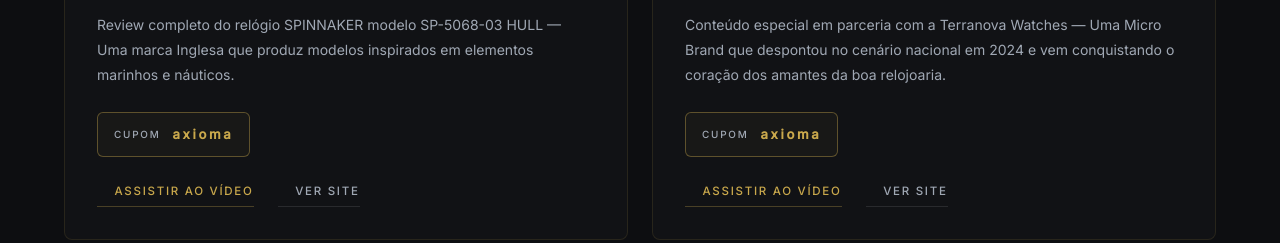
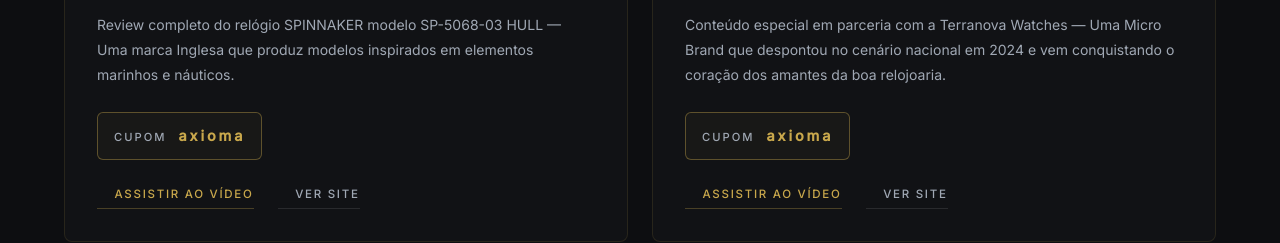
Before and after one commit to caiomarcelo567/Axioma-Watches-SPA, a React (Vite) app: page / in a window 1280 px wide. Shown: the part 3440-3683 px from the top of the page. Built offline with nearby package versions, Linux system fonts and the light colour scheme; no server answers; some icons are missing; a web font is replaced by a local one.

Commit message:
[EDIT] Tamanho do CUPOM e AXIOMA

```diff
--- a/src/components/Partnerships.tsx
+++ b/src/components/Partnerships.tsx
@@ -226,14 +226,14 @@
                         </Typography>
                       </>
                     ) : (
-                      <>
-                        <Typography sx={{ fontSize: '0.62rem', letterSpacing: '0.18em', color: 'text.secondary', fontFamily: '"Inter", sans-serif', fontWeight: 500 }}>
+                      <Box sx={{ display: 'flex', alignItems: 'baseline', gap: 1.5 }}>
+                        <Typography sx={{ fontSize: '0.70rem', letterSpacing: '0.18em', color: 'text.secondary', fontFamily: '"Inter", sans-serif', fontWeight: 500 }}>
                           {t.partnerships.couponLabel}
                         </Typography>
-                        <Typography sx={{ fontSize: '0.82rem', letterSpacing: '0.2em', color: 'primary.main', fontFamily: '"Inter", sans-serif', fontWeight: 700 }}>
+                        <Typography sx={{ fontSize: '0.9rem', letterSpacing: '0.2em', color: 'primary.main', fontFamily: '"Inter", sans-serif', fontWeight: 700 }}>
                           {p.coupon}
                         </Typography>
-                      </>
+                      </Box>
                     )}
                   </Box>
                 </Tooltip>
```
